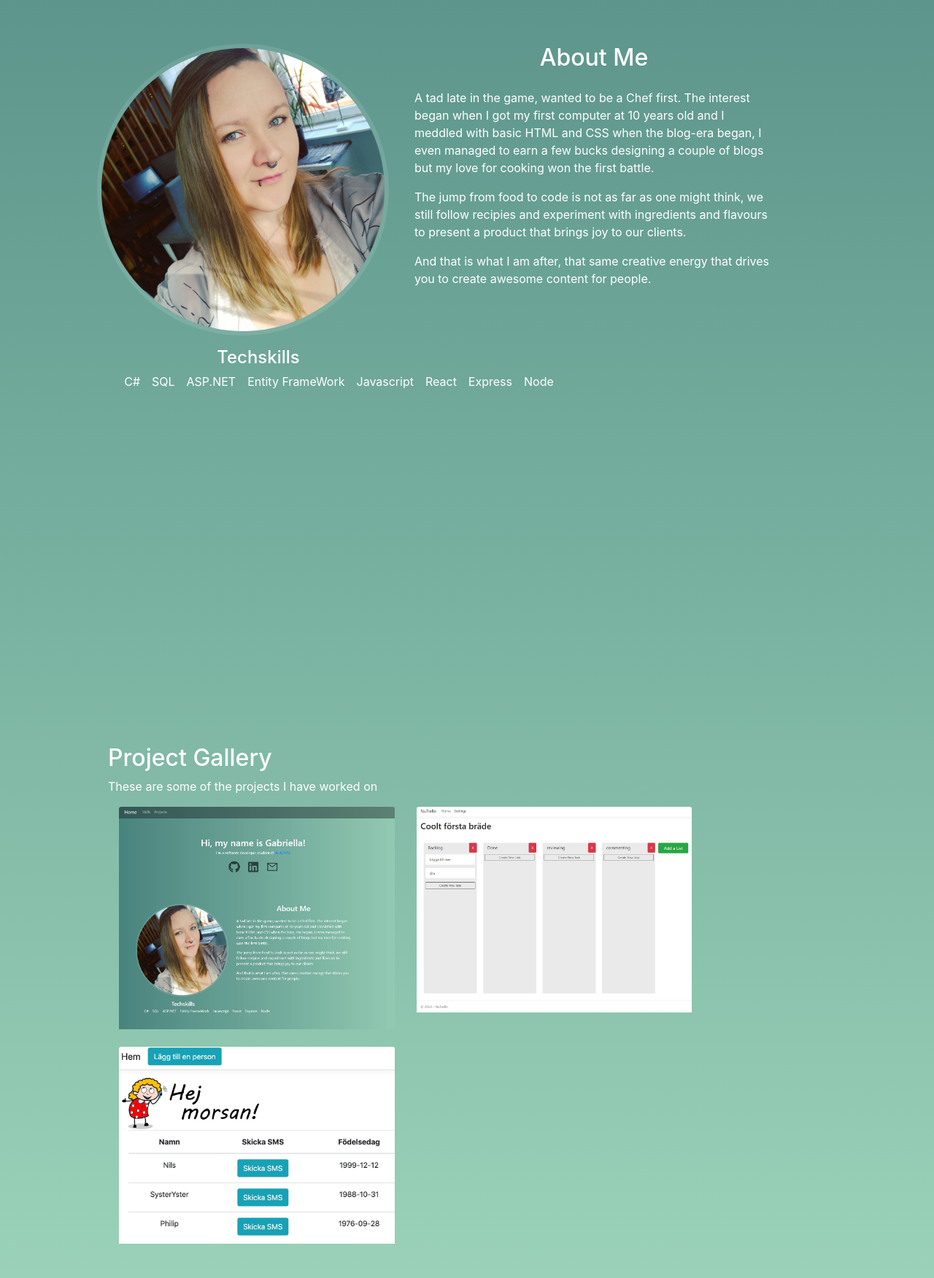
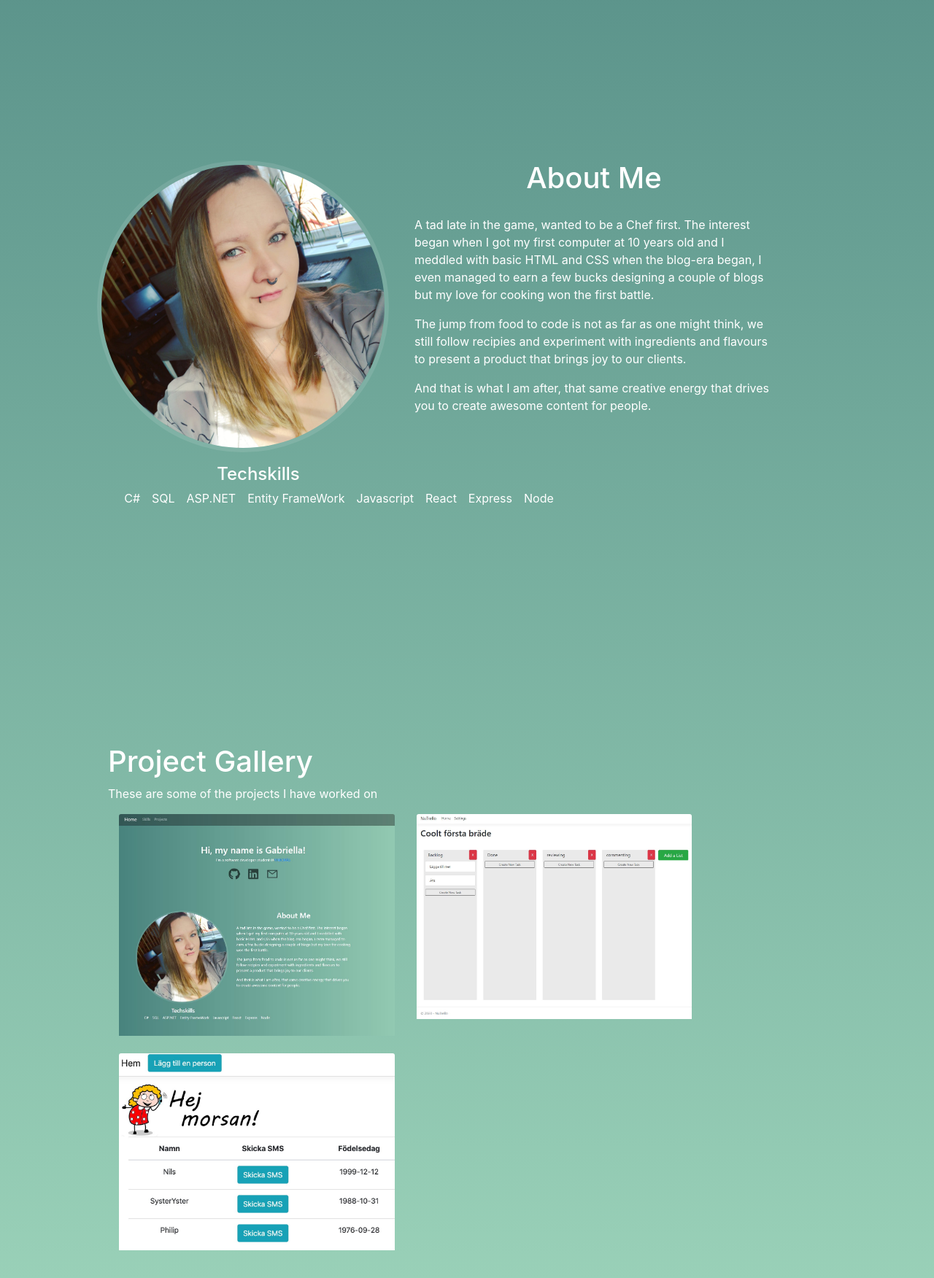
Before and after one commit to gwestberg/portfolio, a React (Create React App) app: page / in a window 1280 px wide. Shown: the part 1004-2756 px from the top of the page at 73% size. Built offline with nearby package versions, Linux system fonts and the light colour scheme.

Commit message:
Fancy smooth scroll

```diff
--- a/package.json
+++ b/package.json
@@ -20,7 +20,8 @@
     "react-icons": "^3.10.0",
     "react-reveal": "^1.2.2",
     "react-router-dom": "^5.2.0",
-    "react-scripts": "3.4.3"
+    "react-scripts": "3.4.3",
+    "react-scroll": "^1.8.1"
   },
   "scripts": {
     "predeploy": "npm run build",
--- a/src/components/About.js
+++ b/src/components/About.js
@@ -8,14 +8,14 @@ import profilePic from '../assets/realprofilepic.jpg'
 export default class About extends Component {
     render() {
         return (
+            <div className="column">
             <Fade left cascade>
-            <div className="column">
                 <div className="row row-wrap justify-content-evenly" id="About">
                     <div className="col-lg-5 mb-8 sm-4" id="profileImage">
                         <img src={profilePic} alt="Profile"></img>
                     </div>
                     <div id="profileText" className=" col-lg-6 mb-2">
-                <h2 className="text-center about-title">About Me</h2>
+                <h1 className="text-center about-title">About Me</h1>
                         <p>
                             A tad late in the game, wanted to be a Chef first.
                             The interest began when I got my first computer at 10 years old and I meddled with basic HTML and CSS when the blog-era began,
@@ -72,8 +72,8 @@ export default class About extends Component {
                     </section>
                     <hr className="d-sm-none" />
                 </div>
+            </Fade>
             </div>
-            </Fade>
         )
     }
 }
--- a/src/components/Home.js
+++ b/src/components/Home.js
@@ -1,5 +1,6 @@
 import React, { Component} from 'react';
 import Fade from 'react-reveal/Fade';
+import { Link, animateScroll as scroll } from "react-scroll";
 import './css/Home.css'
 import { FaLinkedin } from "react-icons/fa";
 import { FaGithub } from "react-icons/fa";
@@ -47,10 +48,14 @@ export default class Home extends Component {
                             <div className={`${classOne}`} id="navbarResponsive">
                                 <ul className="navbar-nav ">
                                 <li className="nav-item">
-                                        <a className="nav-link" href="#About">About</a>
+                                <Link activeClass="active" to="about" spy={true} smooth={true} offset={-70} duration={500}>
+                                        <a className="nav-link">About</a>
+                                        </Link>
                                     </li>
                                     <li className="nav-item">
-                                        <a className="nav-link" href="#Projects">Projects</a>
+                                    <Link activeClass="active" to="projects" spy={true} smooth={true} offset={-70} duration={500}>
+                                        <a className="nav-link">Projects</a>
+                                        </Link>
                                     </li>
                                     {/* <li className="nav-item">
                                         <a className="nav-link" href="#Blog">Blog</a>
@@ -88,21 +93,16 @@ export default class Home extends Component {
                 <div className="container content">
                     <div className="column">
                         {/* ABOUT */}
-                        <section >
+                        <section id="about">
                             <About></About>
                         </section>
                         {/* ------------ */}
 
                         {/* PROJECTS */}
-                        <section>
-                        <Fade left cascade>
-                            <div className="col-sm-10" id="Projects">
-                                <h2>Project Gallery</h2>
-                                <p>These are some of the projects I have worked on </p>
+                        <section id="projects">
+
                                 <Projects></Projects>
                                 <br />
-                            </div>
-                        </Fade>
                         </section>
                         {/* ------------ */}
 
@@ -121,6 +121,7 @@ export default class Home extends Component {
 
                 {/* FOOTER */}
                 <footer className="page-footer font-small ">
+                <h3 className="footer-title">Contact me:</h3>
                 <ul className="nav nav-pills flex-row justify-content-center">
                             <li className="nav-item">
                                 <a className="nav-link" href="https://github.com/gwestberg" target="_blank" rel="noopener noreferrer"><FaGithub size={40} /></a>
--- a/src/components/Projects.js
+++ b/src/components/Projects.js
@@ -14,7 +14,9 @@ export default class Projects extends Component {
     render() {
         return (
             <Fade left cascade>
-            <div>
+            <div className="col-sm-10" id="Projects">
+            <h1>Project Gallery</h1>
+                <p>These are some of the projects I have worked on </p>
                 <div className="container">
                     <div className="row d-flex row-wrap">
                     {
--- a/src/components/css/About.css
+++ b/src/components/css/About.css
@@ -4,6 +4,7 @@
     display: flex;
     flex-wrap: wrap;
     flex-direction: row;
+    padding-top: 10em;
 }
 .about-title{
   padding: 0 1em 0.5em 1em;
@@ -16,7 +17,6 @@
   margin-left: 0%;
 }
  #profileImage img{
-   /* vertical-align: middle; */
    width: 25em;
    height: 25em;
    border-radius: 50%;
@@ -63,7 +63,10 @@
  }
  /* --------- */
 
-
+/* FOOTER */
+.footer-title{
+  text-align: center;
+}
 
 
 /* --------- */
--- a/src/components/css/Home.css
+++ b/src/components/css/Home.css
@@ -12,10 +12,6 @@ h3{
 }
    /* --------- */
 
-  /* HEADER */
-  #Header {
-    height: 60em;
-  }
   #headerContent{
       display: flex;
       flex-direction: column;
@@ -38,7 +34,7 @@ h3{
     margin-bottom:3em;
 }
 section{
-  height: 60em;
+    height: 60em;
     padding:3em 3em 3em 3em;
 }
 
```
Also changed, not shown: 1 other file (tests, documents, lock files or other folders).
